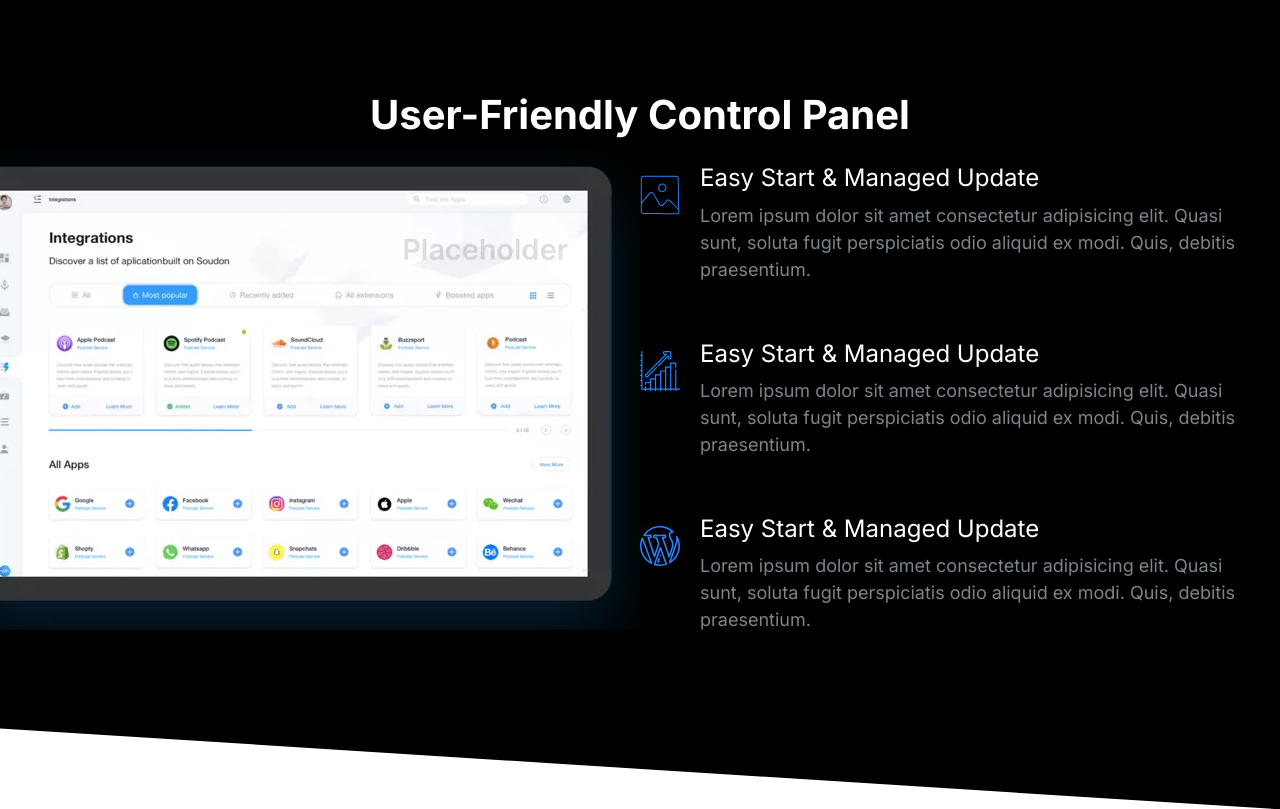
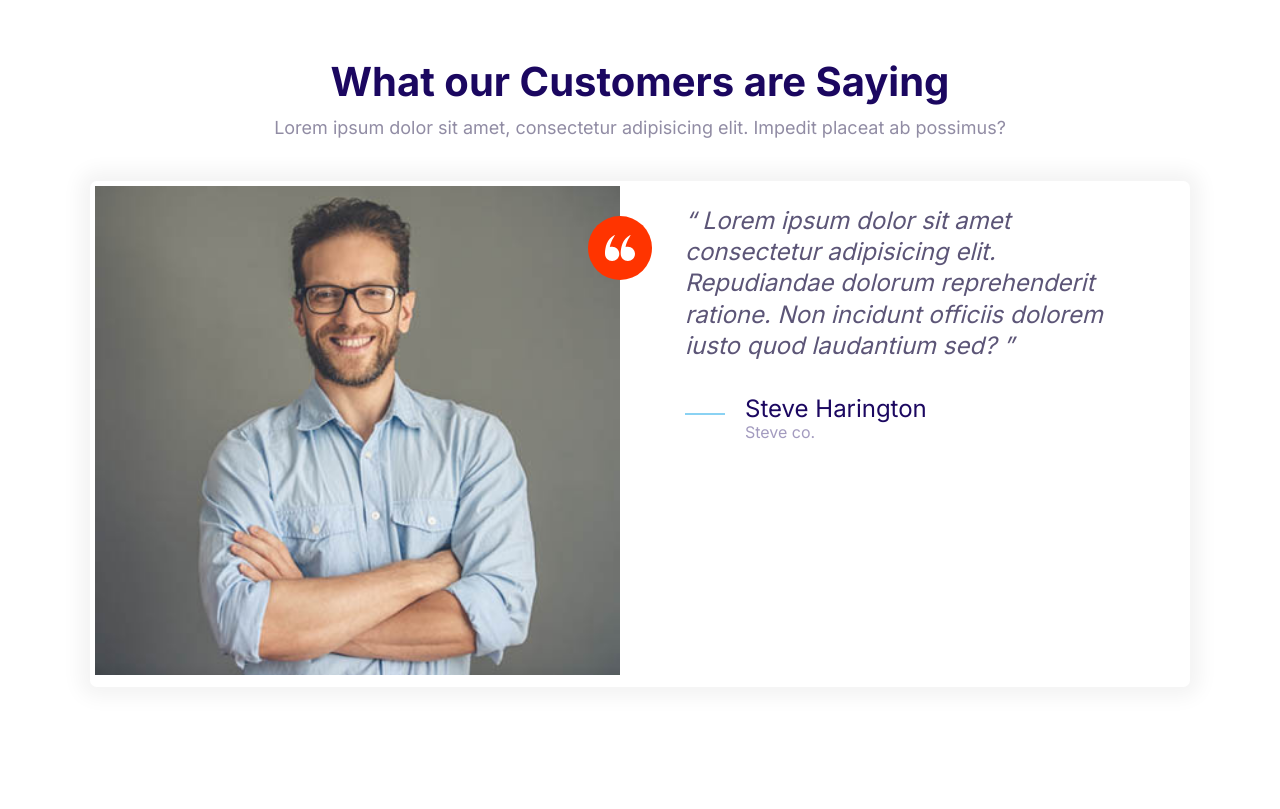
Before and after one commit to r-loane/my-moshify, a plain HTML site: page index.html in a window 1280 px wide. Drawn offline with Linux system fonts and the light colour scheme.

Commit message:
Define Testamonial block.

```diff
--- a/CSS/styles.css
+++ b/CSS/styles.css
@@ -532,7 +532,7 @@ a {
 /* Testimonials */
 
 .testimonial {
-  padding: 3rem;
+  padding-right: 3rem;
 }
 
 .testimonial__image {
@@ -655,6 +655,7 @@ a {
 
 .block__header {
   text-align: center;
+  margin-bottom: 4rem;
 }
 .block__heading {
   margin-top: 0;
--- a/index.html
+++ b/index.html
@@ -15,79 +15,46 @@
     <title>Document</title>
   </head>
   <body>
-    <section class="block block--dark block--skewed-right block-showcase">
-      <header class="block__header">
-        <h2>User-Friendly Control Panel</h2>
-      </header>
-      <div class="container grid grid--1x2">
-        <picture class="block-showcase__image">
-          <source
-            type="image/webp"
-            srcset="images/ipad.webp 1x, images/ipad@2x.webp 2x" />
-          <source
-            type="image/png"
-            srcset="images/ipad.png 1x, images/ipad@2x.png 2x" />
-          <img src="images/ipad.png" alt="Picture of iPad Control Panel"
-        /></picture>
-        <ul class="list">
-          <li>
+    <section class="containter block">
+      <div class="block__header">
+        <h2 class="block__heading">What our Customers are Saying</h2>
+        <p>
+          Lorem ipsum dolor sit amet, consectetur adipisicing elit. Impedit
+          placeat ab possimus?
+        </p>
+      </div>
+
+      <div class="card testimonial">
+        <div class="grid grid--1x2">
+          <div class="testimonial__image">
+            <img src="images/testimonial.jpg" alt="Happy Smiling Customer" />
+            <span class="icon-container icon-containter--accent">
+              <svg class="icon--small icon--white">
+                <use xlink:href="images/sprite.svg#quotes"></use>
+              </svg>
+            </span>
+          </div>
+          <blockquote class="quote">
+            <p class="quote__text">
+              Lorem ipsum dolor sit amet consectetur adipisicing elit.
+              Repudiandae dolorum reprehenderit ratione. Non incidunt officiis
+              dolorem iusto quod laudantium sed?
+            </p>
+            <footer>
               <div class="media">
                 <div class="media__image">
-                <svg class="icon icon--primary">
-                  <use xlink:href="images/sprite.svg#snap"></use>
+                  <svg class="icon icon--primary quote__line">
+                    <use xlink:href="images/sprite.svg#line"></use>
                   </svg>
                 </div>
                 <div class="media__body">
-                <h3 class="media__title media__title-white">
-                  Easy Start & Managed Update
-                </h3>
-                <p>
-                  Lorem ipsum dolor sit amet consectetur adipisicing elit. Quasi
-                  sunt, soluta fugit perspiciatis odio aliquid ex modi. Quis,
-                  debitis praesentium.
-                </p>
+                  <h3 class="media__title quote__author">Steve Harington</h3>
+                  <p class="quote__company">Steve co.</p>
                 </div>
               </div>
-          </li>
-          <li>
-            <div class="media">
-              <div class="media__image">
-                <svg class="icon icon--primary">
-                  <use xlink:href="images/sprite.svg#growth"></use>
-                </svg>
+            </footer>
+          </blockquote>
         </div>
-              <div class="media__body">
-                <h3 class="media__title media__title-white">
-                  Easy Start & Managed Update
-                </h3>
-                <p>
-                  Lorem ipsum dolor sit amet consectetur adipisicing elit. Quasi
-                  sunt, soluta fugit perspiciatis odio aliquid ex modi. Quis,
-                  debitis praesentium.
-                </p>
-              </div>
-            </div>
-          </li>
-          <li>
-            <div class="media">
-              <div class="media__image">
-                <svg class="icon icon--primary">
-                  <use xlink:href="images/sprite.svg#wordpress"></use>
-                </svg>
-              </div>
-              <div class="media__body">
-                <h3 class="media__title media__title-white">
-                  Easy Start & Managed Update
-                </h3>
-                <p>
-                  Lorem ipsum dolor sit amet consectetur adipisicing elit. Quasi
-                  sunt, soluta fugit perspiciatis odio aliquid ex modi. Quis,
-                  debitis praesentium.
-                </p>
-              </div>
-            </div>
-          </li>
-        </ul>
       </div>
     </section>
     <script src="js/main.js"></script>
```
Also changed, not shown: Components/testimonial-block.html (added, +42 -0 lines), Images/testimonial.jpg (added). Lines whose indentation alone changed are shown as unchanged.
